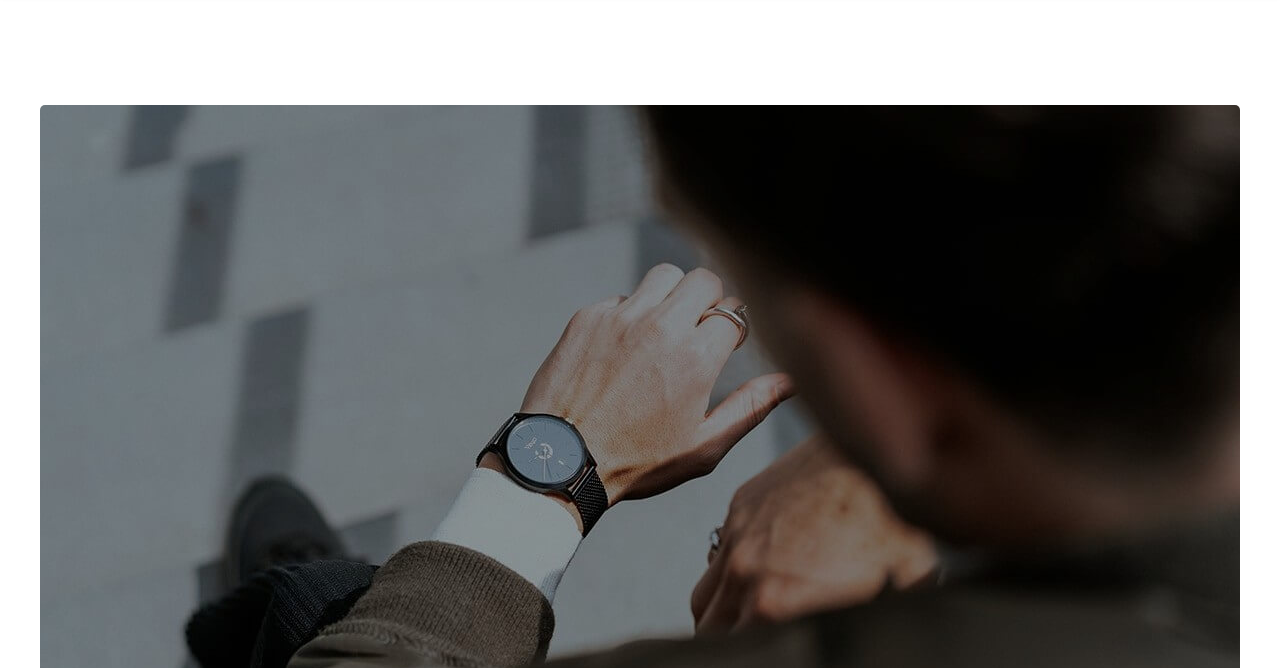
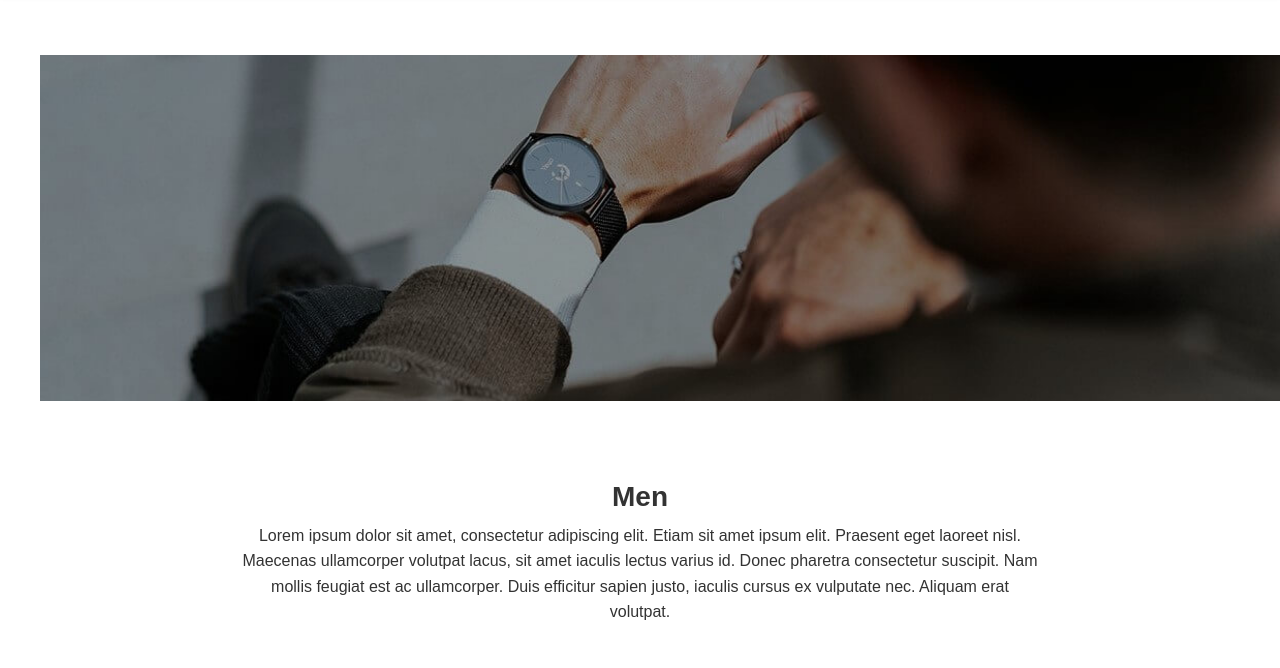
Before and after one commit to Hendawyy/ITI-45-CPD-HTML5-CSS3-Project, a plain HTML site: page Men.html in a window 1280 px wide. Shown: the part 75-743 px from the top of the page. Drawn offline with Linux system fonts and the light colour scheme.

Commit message:
Penultimate push, hopefully :(

```diff
--- a/Men.html
+++ b/Men.html
@@ -42,7 +42,7 @@
 
     <div id="wholePage">
         <section class="hero">
-            <img src="Assets/m3.jpg" alt="Man wearing a watch">
+            <div class="header-img" style="background-image: url('Assets/m3.jpg');"></div>
             <h2>Men</h2>
             <p>Lorem ipsum dolor sit amet, consectetur adipiscing elit. Etiam sit amet ipsum elit. Praesent eget laoreet
                 nisl. Maecenas ullamcorper volutpat lacus, sit amet iaculis lectus varius id. Donec pharetra consectetur
--- a/products.css
+++ b/products.css
@@ -19,12 +19,25 @@ body {
     flex-direction: column;
     align-items: center;
     text-align: center;
-    padding: 50px 0;
+}
+
+.header-img {
+    max-width: 1200px;
+    width: 100%;
+    height: 27vw;
+    margin: 0 auto;
+    padding: 0 20px;
+    background-repeat: no-repeat;
+    background-position: center center;
+    background-size: cover;
+    margin-bottom: 60px;
 }
 
 .hero img {
     width: 100%;
     border-radius: 5px;
+    background-repeat: no-repeat;
+    background-size: contain;
 }
 
 .hero h2 {
```
Also changed, not shown: Women.html (+1 -1 lines), newCollection.html (+1 -1 lines), contact-us.css (deleted).
